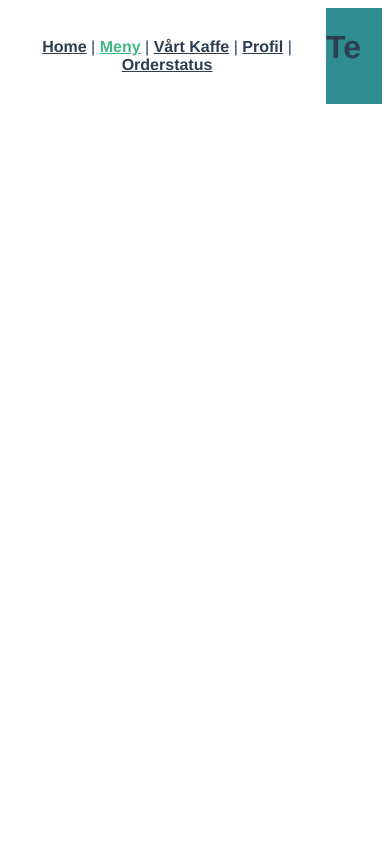
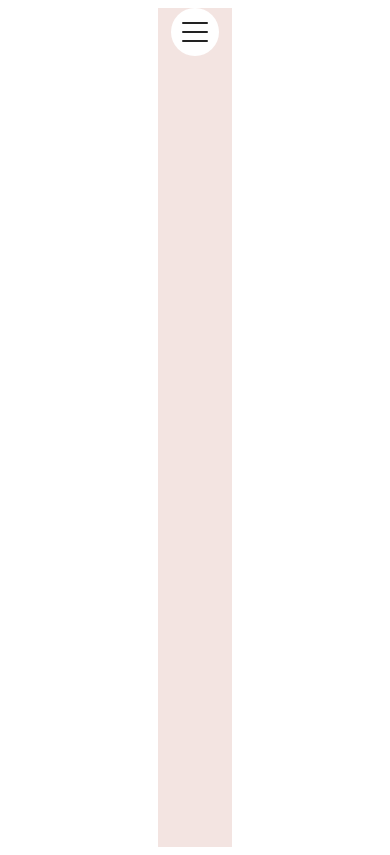
Before and after one commit to krist-all/airbean, a Vue app: page /menu in a window 390 px wide. Built offline with nearby package versions, Linux system fonts and the light colour scheme.

Commit message:
Issue 12 complete Hamburger menu + landing page

```diff
--- a/src/App.vue
+++ b/src/App.vue
@@ -1,12 +1,5 @@
 <template>
   <div id="app">
-    <div id="nav">
-      <router-link to="/">Home</router-link> |
-      <router-link to="/menu">Meny</router-link> |
-      <router-link to="/coffee">Vårt Kaffe</router-link> |
-      <router-link to="/profile">Profil</router-link> |
-      <router-link to="/status">Orderstatus</router-link>
-    </div>
     <router-view/>
   </div>
 </template>
@@ -21,19 +14,6 @@
   display: flex;
   justify-content: center;
 
-
 }
 
-#nav {
-  padding: 30px;
-}
-
-#nav a {
-  font-weight: bold;
-  color: #2c3e50;
-}
-
-#nav a.router-link-exact-active {
-  color: #42b983;
-}
 </style>
--- /dev/null
+++ b/src/assets/Closeicon.vue
@@ -0,0 +1,6 @@
+<template>
+<svg width="48" height="48" viewBox="0 0 48 48" fill="none" xmlns="http://www.w3.org/2000/svg">
+<circle cx="24" cy="24" r="24" fill="white"/>
+<path fill-rule="evenodd" clip-rule="evenodd" d="M14.7071 31.2635C14.3166 31.654 14.3166 32.2871 14.7071 32.6777C15.0976 33.0682 15.7308 33.0682 16.1213 32.6777L23.5 25.299L31.2635 33.0624C31.654 33.453 32.2871 33.453 32.6777 33.0624C33.0682 32.6719 33.0682 32.0388 32.6777 31.6482L24.9142 23.8848L33.0919 15.7071C33.4824 15.3166 33.4824 14.6834 33.0919 14.2929C32.7014 13.9024 32.0682 13.9024 31.6777 14.2929L23.5 22.4706L15.7071 14.6777C15.3166 14.2871 14.6834 14.2871 14.2929 14.6777C13.9024 15.0682 13.9024 15.7014 14.2929 16.0919L22.0858 23.8848L14.7071 31.2635Z" fill="#222222"/>
+</svg>
+</template>
--- /dev/null
+++ b/src/assets/Navicon.vue
@@ -0,0 +1,8 @@
+<template>
+<svg width="48" height="48" viewBox="0 0 48 48" fill="none" xmlns="http://www.w3.org/2000/svg">
+<circle cx="24" cy="24" r="24" fill="white"/>
+<rect x="11" y="14" width="26" height="2" rx="1" fill="#222222"/>
+<rect x="11" y="23" width="26" height="2" rx="1" fill="#222222"/>
+<rect x="11" y="32" width="26" height="2" rx="1" fill="#222222"/>
+</svg>
+</template>
--- a/src/components/MenuButton.vue
+++ b/src/components/MenuButton.vue
@@ -1,39 +1,47 @@
 <template>
-  <div >
-    <div id="nav">
+  <div>
+    <div @click="showNav = !showNav">
+    <div class="nav-icon" v-if="showNav">
+      <Navicon />
+    </div>
+    <div class="nav" v-else-if="!showNav">
+      <Closeicon />
       <router-link to="/">Home</router-link> |
       <router-link to="/menu">Meny</router-link> |
       <router-link to="/coffee">Vårt Kaffe</router-link> |
       <router-link to="/profile">Profil</router-link> |
       <router-link to="/status">Orderstatus</router-link>
     </div>
-
+    </div>
   </div>
 </template>
 
 <script>
+import Navicon from '../assets/Navicon'
+import Closeicon from '../assets/Closeicon'
 export default {
   name: 'MenuButton',
-  props: {
-
+  data(){
+    return{
+        showNav: true
+    }
+  },
+  components:{
+    Navicon,
+    Closeicon
   }
 }
 </script>
 
-<!-- Add "scoped" attribute to limit CSS to this component only -->
 <style scoped>
-h3 {
-  margin: 40px 0 0;
+.nav-icon {
+  cursor: pointer;
+
 }
-ul {
-  list-style-type: none;
-  padding: 0;
+.nav {
+  background-color: #2F2926;
+  color: white;
+
 }
-li {
-  display: inline-block;
-  margin: 0 10px;
-}
-a {
-  color: #42b983;
-}
+
 </style>
--- a/src/router/index.js
+++ b/src/router/index.js
@@ -5,6 +5,7 @@ import Menu from '../views/Menu.vue'
 import Coffee from '../views/Coffee.vue'
 import Profile from '../views/Profile.vue'
 import Status from '../views/Status.vue'
+
 
 Vue.use(VueRouter)
 
@@ -33,7 +34,9 @@ const routes = [
     path: '/status',
     name: 'Status',
     component: Status
-  }
+  },
+
+
 ]
 
 const router = new VueRouter({
--- a/src/views/Coffee.vue
+++ b/src/views/Coffee.vue
@@ -0,0 +1,25 @@
+<template>
+ <div class="background">
+  <div class="menu-button">
+  <MenuButton />
+  </div>
+ </div>
+</template>
+
+<script>
+import MenuButton from '@/components/MenuButton.vue'
+export default {
+    components:{
+        MenuButton
+    }
+
+}
+</script>
+
+<style scoped>
+.background{
+  background-color:#F3E4E1;
+  width: 20%;
+  min-height: 1061px;
+}
+</style>
--- a/src/views/Home.vue
+++ b/src/views/Home.vue
@@ -1,18 +1,24 @@
 <template>
-  <div class="home">
-
-    <MenuButton />
+  <div class="landing" @click="routeMenu">
   </div>
 </template>
 
 <script>
-// @ is an alias to /src
-import MenuButton from '@/components/MenuButton.vue'
-
 export default {
   name: 'Home',
-  components: {
-    MenuButton
+  methods:{
+    routeMenu(){
+      this.$router.push('Menu')
+    }
   }
 }
 </script>
+
+<style scoped>
+.landing{
+  background-color:#2F8C91;
+  width: 20%;
+  min-height: 667px;
+}
+
+</style>
--- a/src/views/Menu.vue
+++ b/src/views/Menu.vue
@@ -1,19 +1,25 @@
 <template>
-  <div class="menu">
-    <h1>Te</h1>
+  <div class="background">
+    <div class="menu-button">
+    <MenuButton />
+    </div>
   </div>
 </template>
 
 <script>
+import MenuButton from '../components/MenuButton'
 export default {
+  components:{
+    MenuButton
+  }
 
 }
 </script>
 
 <style scoped>
-.menu{
-  background-color:#2F8C91;
-  display: flex;
+.background{
+  background-color:#F3E4E1;
+  min-height: 839px;
   width: 20%;
 }
 
--- a/src/views/Profile.vue
+++ b/src/views/Profile.vue
@@ -0,0 +1,27 @@
+<template>
+  <div class="background">
+    <div class="menu-button">
+    <MenuButton />
+    </div>
+  </div>
+</template>
+
+<script>
+import MenuButton from '@/components/MenuButton.vue'
+export default {
+    components:{
+        MenuButton
+    }
+
+
+}
+</script>
+
+<style scoped>
+.background{
+  background-color:#2F2926;
+  width: 20%;
+  min-height: 667px;
+}
+
+</style>
--- a/src/views/Status.vue
+++ b/src/views/Status.vue
@@ -0,0 +1,24 @@
+<template>
+  <div class="background">
+    <div class="menu-button">
+    <MenuButton />
+    </div>
+  </div>
+</template>
+
+<script>
+import MenuButton from '@/components/MenuButton.vue'
+export default {
+    components:{
+        MenuButton
+    }
+}
+</script>
+
+<style scoped>
+.background{
+  background-color:#E5674E;
+  width: 20%;
+  min-height: 667px;
+}
+</style>
```
